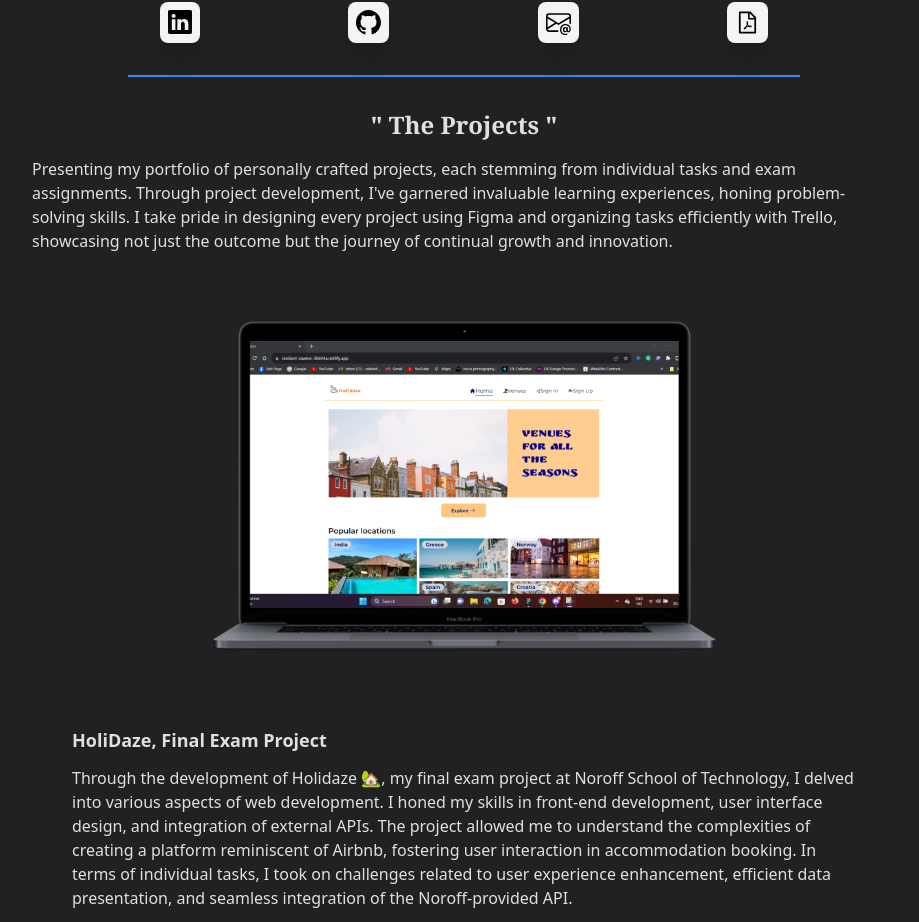
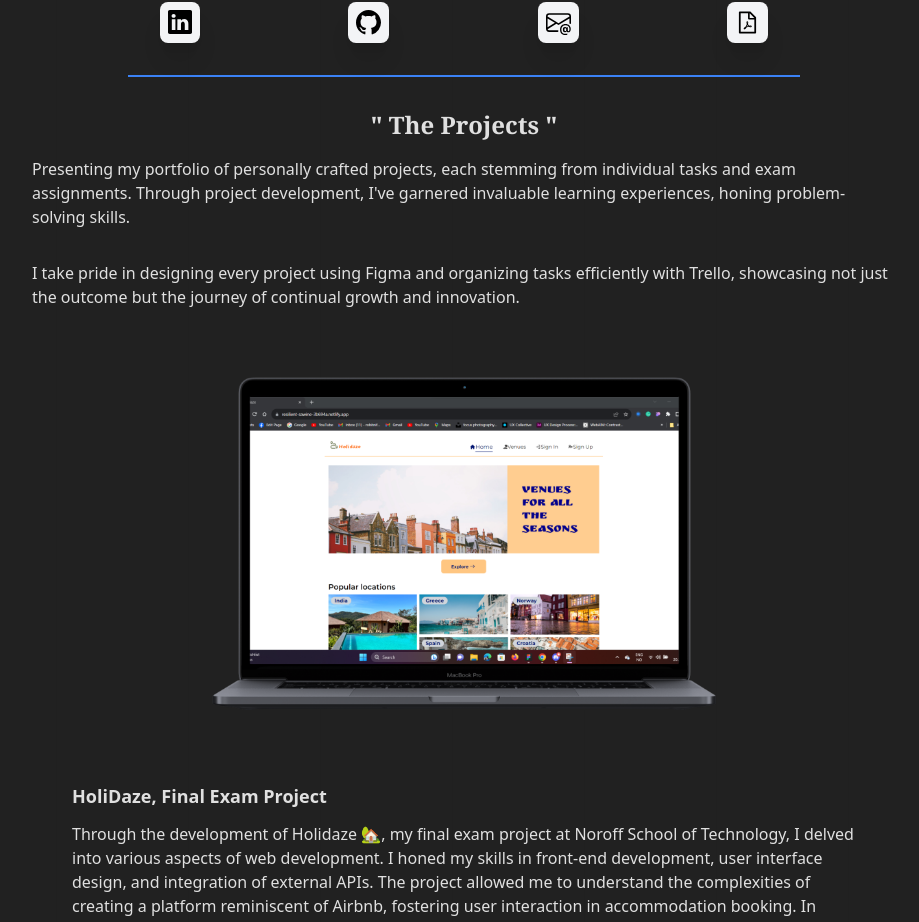
Before and after one commit to RohitAmdahl/portfolio-data, a React (Vite) app: page / in a window 1280 px wide. Shown: the part 995-1917 px from the top of the page, without its empty margins (176-1095 px from the left). Built offline with nearby package versions, Linux system fonts and the light colour scheme.

Commit message:
added new p tag

```diff
--- a/src/components/projects/Project.tsx
+++ b/src/components/projects/Project.tsx
@@ -14,9 +14,12 @@
           Presenting my portfolio of personally crafted projects, each stemming
           from individual tasks and exam assignments. Through project
           development, I've garnered invaluable learning experiences, honing
-          problem-solving skills. I take pride in designing every project using
-          Figma and organizing tasks efficiently with Trello, showcasing not
-          just the outcome but the journey of continual growth and innovation.
+          problem-solving skills.
+        </p>
+        <p className="text-text_ p-4">
+          I take pride in designing every project using Figma and organizing
+          tasks efficiently with Trello, showcasing not just the outcome but the
+          journey of continual growth and innovation.
         </p>
       </div>
 
```
